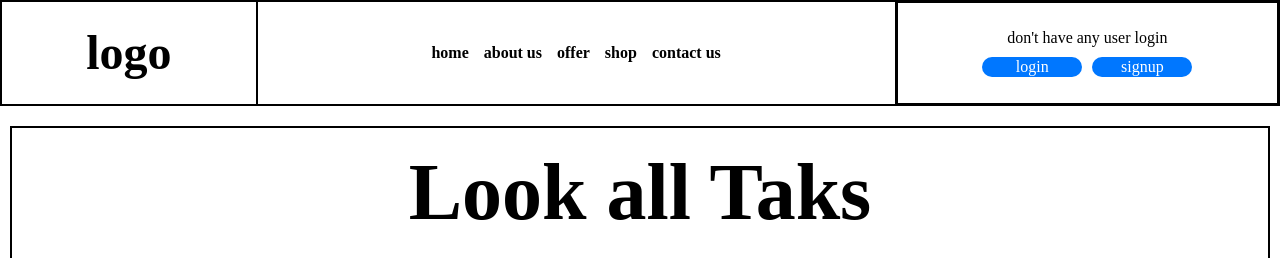
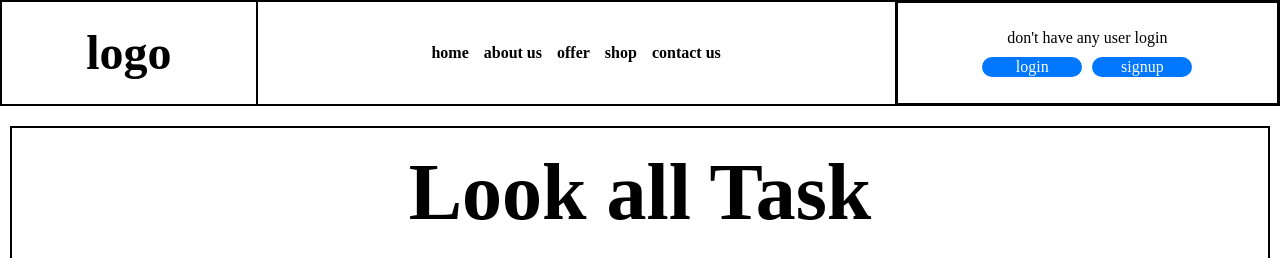
Before and after one commit to mouiz-youb/Task-manager-new-version, a React (Vite) app in the folder Frontend/: page /alltask in a window 1280 px wide. Shown: the top 258 px of the page. Built offline with nearby package versions, Linux system fonts and the light colour scheme.

Commit message:
some modefication inside the client side

```diff
--- a/Frontend/src/components/AllTask.jsx
+++ b/Frontend/src/components/AllTask.jsx
@@ -6,7 +6,7 @@ function AllTask() {
   return (
     <div className="Task-container">
       <div className="header-container">
-        <h1>Look all Taks</h1>
+        <h1>Look all Task</h1>
       </div>
       <div className="Task-nav-links">
         <ul className="nav-task">
```
